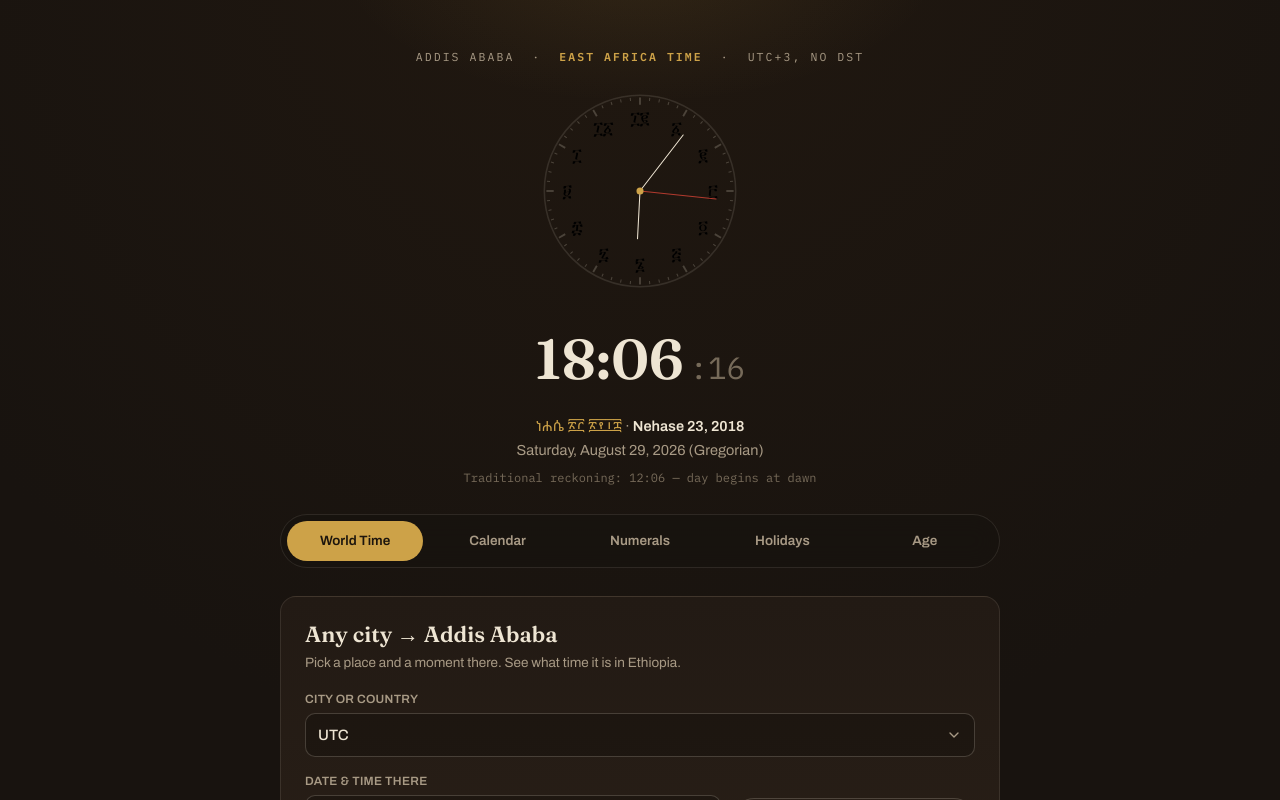
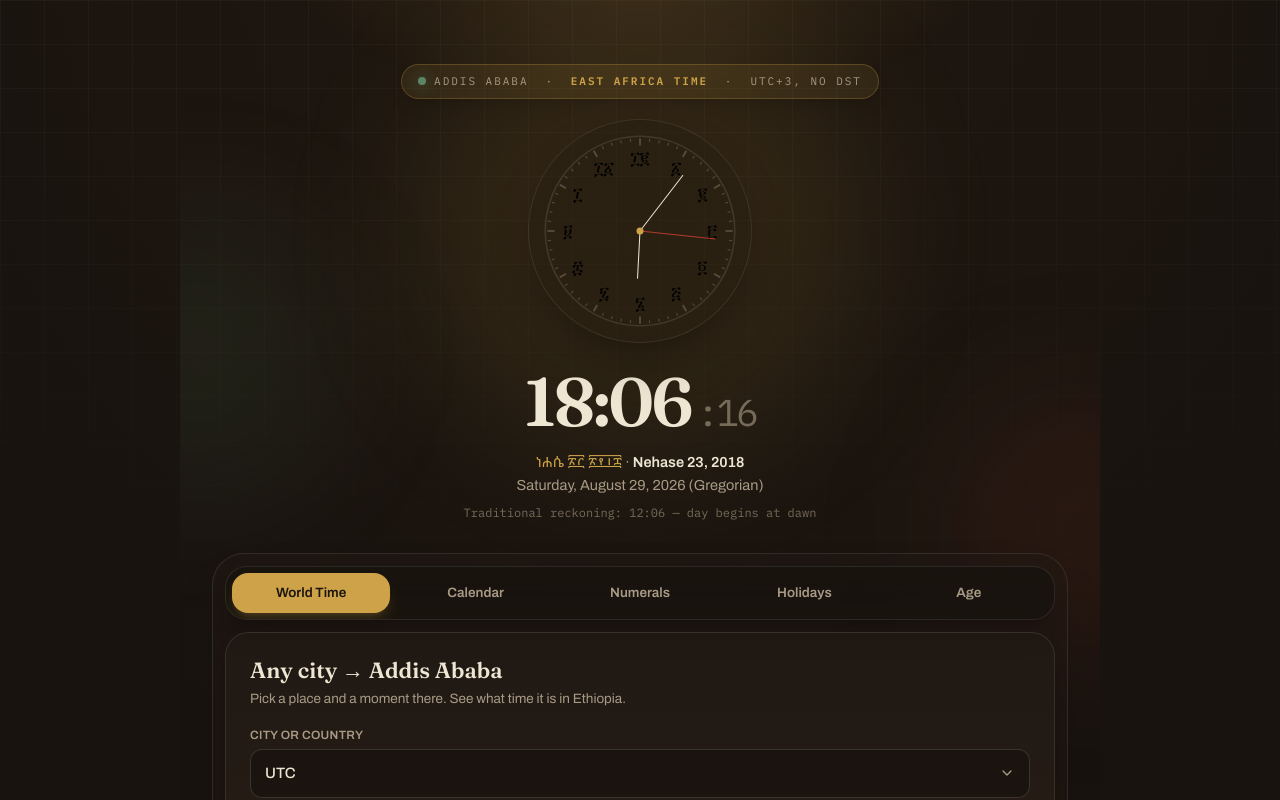
Before and after one commit to Asucexio/EthioSync, a Next.js app: page / in a window 1280 px wide. Shown: the top 800 px of the page. Built offline with nearby package versions, Linux system fonts and the light colour scheme.

Commit message:
Refresh app UI

```diff
--- a/app/globals.css
+++ b/app/globals.css
@@ -33,3 +33,23 @@ body {
   outline-offset: 3px;
   border-radius: 4px;
 }
+
+
+html {
+  scroll-behavior: smooth;
+}
+
+body {
+  min-width: 320px;
+}
+
+body::before {
+  content: "";
+  position: fixed;
+  inset: 0;
+  pointer-events: none;
+  background-image: linear-gradient(rgba(238, 229, 211, 0.035) 1px, transparent 1px),
+    linear-gradient(90deg, rgba(238, 229, 211, 0.035) 1px, transparent 1px);
+  background-size: 44px 44px;
+  mask-image: linear-gradient(to bottom, black, transparent 78%);
+}
--- a/app/page.tsx
+++ b/app/page.tsx
@@ -6,18 +6,33 @@ import { HolidayCalendar } from "@/components/holiday-calendar";
 import { AgeCalculator } from "@/components/age-calculator";
 import { Tabs, TabsList, TabsTrigger, TabsContent } from "@/components/ui/tabs";
 
+const TAB_ITEMS = [
+  { value: "time", label: "World Time" },
+  { value: "calendar", label: "Calendar" },
+  { value: "numerals", label: "Numerals" },
+  { value: "holidays", label: "Holidays" },
+  { value: "age", label: "Age" },
+];
+
 export default function Home() {
   return (
-    <main className="mx-auto max-w-[760px] px-5 pb-16">
+    <main className="relative mx-auto min-h-screen max-w-[920px] overflow-hidden px-4 pb-16 sm:px-6 lg:px-8">
+      <div className="pointer-events-none absolute inset-0 -z-10">
+        <div className="absolute left-1/2 top-0 h-[460px] w-[460px] -translate-x-1/2 rounded-full bg-gold/10 blur-3xl" />
+        <div className="absolute -left-32 top-52 h-72 w-72 rounded-full bg-green/10 blur-3xl" />
+        <div className="absolute -right-32 top-96 h-72 w-72 rounded-full bg-red/10 blur-3xl" />
+      </div>
+
       <HeroClock />
 
+      <section className="relative rounded-[2rem] border border-ink/10 bg-surface/45 p-2 shadow-2xl shadow-black/20 backdrop-blur-xl sm:p-3">
         <Tabs defaultValue="time">
-        <TabsList>
-          <TabsTrigger value="time">World Time</TabsTrigger>
-          <TabsTrigger value="calendar">Calendar</TabsTrigger>
-          <TabsTrigger value="numerals">Numerals</TabsTrigger>
-          <TabsTrigger value="holidays">Holidays</TabsTrigger>
-          <TabsTrigger value="age">Age</TabsTrigger>
+          <TabsList aria-label="EthioSync tools">
+            {TAB_ITEMS.map((item) => (
+              <TabsTrigger key={item.value} value={item.value}>
+                {item.label}
+              </TabsTrigger>
+            ))}
           </TabsList>
 
           <TabsContent value="time">
@@ -36,9 +51,10 @@ export default function Home() {
             <AgeCalculator />
           </TabsContent>
         </Tabs>
+      </section>
 
-      <footer className="pt-5 text-center font-mono text-xs text-ink-dim">
-        Calculations follow the fixed-date method in Reingold &amp; Dershowitz,{" "}
+      <footer className="mx-auto max-w-[680px] pt-8 text-center font-mono text-xs leading-6 text-ink-dim">
+        Calculations follow the fixed-date method in Reingold &amp; Dershowitz,{' '}
         <em>Calendrical Calculations</em>, calibrated against the Ethiopian calendar&apos;s documented leap-year cycle.
       </footer>
     </main>
--- a/components/hero-clock.tsx
+++ b/components/hero-clock.tsx
@@ -101,15 +101,16 @@ export function HeroClock() {
   const secAngle = (p.second / 60) * 360;
 
   return (
-    <header className="relative px-0 pb-7 pt-12 text-center">
-      <div className="pointer-events-none absolute inset-x-0 -top-10 h-[340px] bg-[radial-gradient(60%_60%_at_50%_0%,rgba(205,162,72,0.10),transparent_70%)]" />
+    <header className="relative px-0 pb-8 pt-12 text-center sm:pt-16">
+      <div className="pointer-events-none absolute inset-x-0 -top-10 h-[360px] bg-[radial-gradient(60%_60%_at_50%_0%,rgba(205,162,72,0.14),transparent_70%)]" />
 
-      <p className="relative mb-5.5 font-mono text-[11.5px] uppercase tracking-[0.18em] text-ink-muted">
+      <div className="relative mx-auto mb-5 inline-flex items-center gap-2 rounded-full border border-gold/25 bg-gold/10 px-4 py-2 font-mono text-[11px] uppercase tracking-[0.18em] text-ink-muted shadow-lg shadow-black/10">
+        <span className="h-2 w-2 rounded-full bg-green shadow-[0_0_16px_rgba(92,133,104,0.9)]" />
         Addis Ababa &nbsp;·&nbsp; <b className="font-semibold text-gold">East Africa Time</b> &nbsp;·&nbsp; UTC+3, no DST
-      </p>
+      </div>
 
-      <div className="relative mx-auto mb-5.5 h-52 w-52">
-        <svg viewBox="0 0 200 200" className="h-full w-full">
+      <div className="relative mx-auto mb-6 h-56 w-56 rounded-full border border-ink/10 bg-black/10 p-2 shadow-2xl shadow-black/30">
+        <svg viewBox="0 0 200 200" className="h-full w-full drop-shadow-[0_18px_35px_rgba(0,0,0,0.35)]">
           <circle cx={CX} cy={CY} r={R} fill="none" stroke="var(--color-ink)" strokeOpacity={0.12} strokeWidth={1.5} />
           <TickMarks />
           <NumeralRing />
@@ -120,12 +121,12 @@ export function HeroClock() {
         </svg>
       </div>
 
-      <p className="m-0 font-display text-[clamp(40px,9vw,56px)] font-semibold tabular-nums">
+      <h1 className="m-0 font-display text-[clamp(44px,10vw,68px)] font-semibold leading-none tracking-[-0.04em] tabular-nums">
         {pad2(p.hour)}:{pad2(p.minute)}
         <span className="ml-1.5 font-mono text-[0.55em] font-normal text-ink-dim">:{pad2(p.second)}</span>
-      </p>
+      </h1>
 
-      <p className="mt-3.5 text-[14.5px] text-ink-muted">
+      <p className="mt-4 text-[14.5px] text-ink-muted">
         <span className="font-geez text-gold">
           {monthInfo.ge} {arabicToGeez(ed)} {arabicToGeez(ey)}
         </span>
--- a/components/ui/card.tsx
+++ b/components/ui/card.tsx
@@ -5,7 +5,7 @@ function Card({ className, ...props }: React.HTMLAttributes<HTMLDivElement>) {
   return (
     <div
       className={cn(
-        "rounded-2xl border border-ink/10 bg-gradient-to-b from-surface to-surface-2 p-6",
+        "rounded-[1.5rem] border border-ink/10 bg-gradient-to-b from-surface/95 to-surface-2/95 p-5 shadow-xl shadow-black/15 sm:p-6",
         className
       )}
       {...props}
--- a/components/ui/input.tsx
+++ b/components/ui/input.tsx
@@ -5,7 +5,7 @@ function Input({ className, ...props }: React.InputHTMLAttributes<HTMLInputEleme
   return (
     <input
       className={cn(
-        "w-full rounded-[10px] border border-ink/20 bg-black/20 px-3 py-2.5 text-[15px] font-mono text-ink placeholder:text-ink-dim",
+        "w-full rounded-xl border border-ink/15 bg-black/25 px-3.5 py-3 text-[15px] font-mono text-ink shadow-inner shadow-black/10 placeholder:text-ink-dim",
         "focus-visible:outline-none focus-visible:ring-2 focus-visible:ring-gold focus-visible:ring-offset-0",
         className
       )}
--- a/components/ui/select.tsx
+++ b/components/ui/select.tsx
@@ -25,7 +25,7 @@ function SelectTrigger({
   return (
     <SelectPrimitive.Trigger
       className={cn(
-        "flex w-full items-center justify-between rounded-[10px] border border-ink/20 bg-black/20 px-3 py-2.5 text-[15px] font-medium font-body text-ink",
+        "flex w-full items-center justify-between rounded-xl border border-ink/15 bg-black/25 px-3.5 py-3 text-[15px] font-medium font-body text-ink shadow-inner shadow-black/10",
         "focus-visible:outline-none focus-visible:ring-2 focus-visible:ring-gold data-[placeholder]:text-ink-dim",
         className
       )}
--- a/components/ui/tabs.tsx
+++ b/components/ui/tabs.tsx
@@ -12,7 +12,7 @@ function TabsList({ className, ...props }: React.ComponentProps<typeof TabsPrimi
   return (
     <TabsPrimitive.List
       className={cn(
-        "sticky top-0 z-20 flex gap-1.5 rounded-full border border-ink/10 bg-bg/90 p-1.5 backdrop-blur-md",
+        "sticky top-3 z-20 flex gap-1.5 overflow-x-auto rounded-[1.35rem] border border-ink/10 bg-bg/85 p-1.5 shadow-xl shadow-black/15 backdrop-blur-md",
         className
       )}
       {...props}
@@ -24,8 +24,8 @@ function TabsTrigger({ className, ...props }: React.ComponentProps<typeof TabsPr
   return (
     <TabsPrimitive.Trigger
       className={cn(
-        "flex-1 rounded-full px-2 py-2.5 text-[13.5px] font-semibold font-body text-ink-muted transition-colors",
-        "hover:text-ink data-[state=active]:bg-gold data-[state=active]:text-[#1c150d]",
+        "min-w-fit flex-1 rounded-2xl px-3 py-2.5 text-[13.5px] font-semibold font-body text-ink-muted transition-all",
+        "hover:bg-ink/5 hover:text-ink data-[state=active]:bg-gold data-[state=active]:text-[#1c150d] data-[state=active]:shadow-lg data-[state=active]:shadow-gold/20",
         className
       )}
       {...props}
@@ -34,7 +34,7 @@ function TabsTrigger({ className, ...props }: React.ComponentProps<typeof TabsPr
 }
 
 function TabsContent({ className, ...props }: React.ComponentProps<typeof TabsPrimitive.Content>) {
-  return <TabsPrimitive.Content className={cn("mt-7", className)} {...props} />;
+  return <TabsPrimitive.Content className={cn("mt-3 focus-visible:outline-none", className)} {...props} />;
 }
 
 export { Tabs, TabsList, TabsTrigger, TabsContent };
```
Lines whose indentation alone changed are shown as unchanged.
